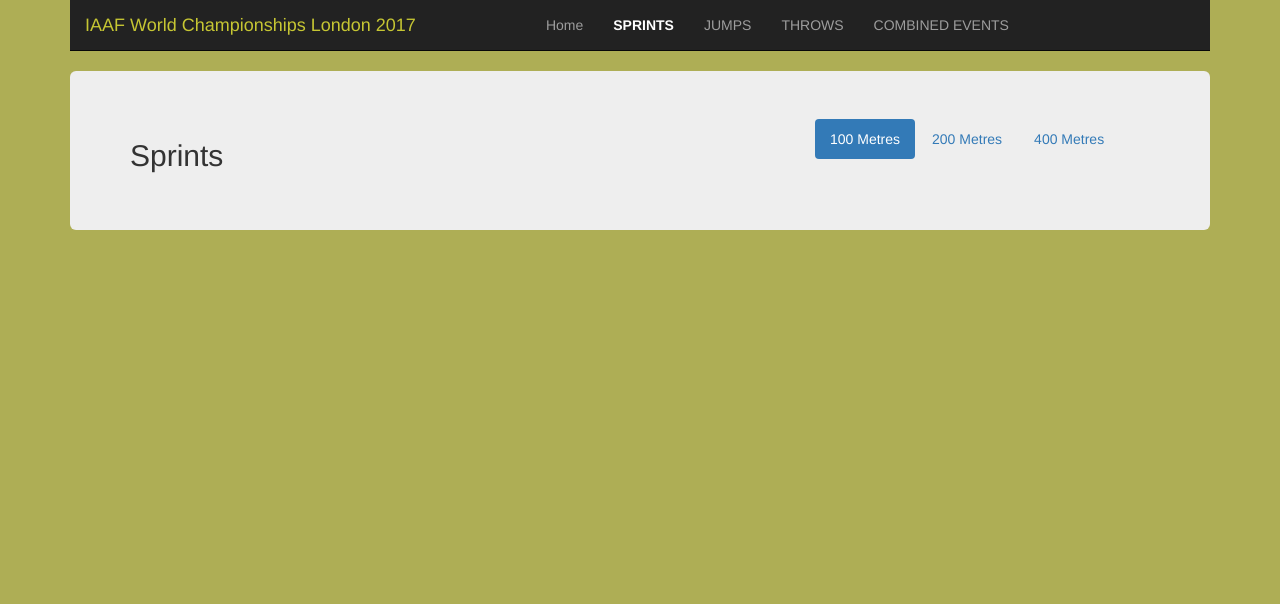
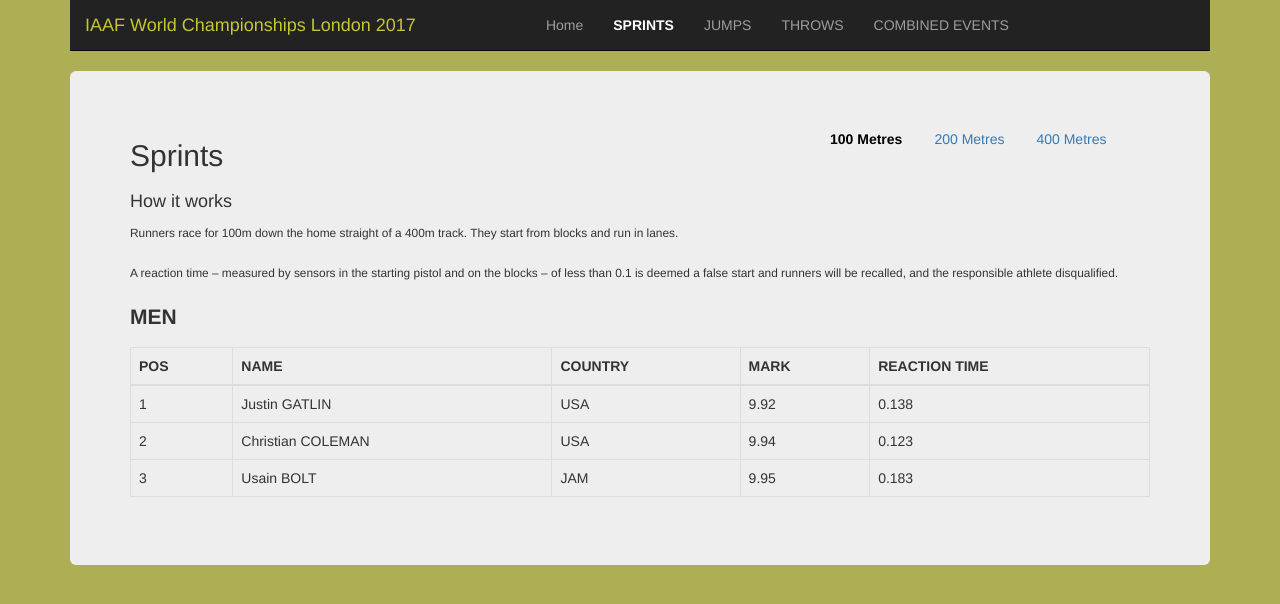
Before and after one commit to pluboj/react-IAAF, a React (Create React App) app: page /sprints/m100 in a window 1280 px wide. Shown: the top 604 px of the page. Built offline with nearby package versions, Linux system fonts and the light colour scheme.

Commit message:
Add sprints-data file

```diff
--- a/src/App.css
+++ b/src/App.css
@@ -16,3 +16,8 @@
 	outline: none !important;
 	font-weight: bold;
 }
+
+.nav-pills .active {
+	color: #000 !important;
+	font-weight: bold;
+}
--- a/src/components/Sprints.js
+++ b/src/components/Sprints.js
@@ -1,4 +1,7 @@
 import React from 'react';
+import { Route, NavLink } from 'react-router-dom';
+
+import m100 from './sprints/m100';
 
 const Sprints = () => (
 	<div className="container">
@@ -8,17 +11,13 @@
 					<h2>Sprints</h2>
 				</div>
 				<ul className="nav nav-pills">
-		        <li role="presentation" className="active">
-		        	<a href='/sprints/m100'>100 Metres</a>
-		        </li>
-		        <li role="presentation">
-		        	<a href='/sprints/m200'>200 Metres</a>
-		        </li>
-		        <li role="presentation">
-		        	<a href='/sprints/m400'>400 Metres</a>
-		        </li>
+					<li><NavLink to='/sprints/m100'>100 Metres</NavLink></li>
+					<li><NavLink to='/sprints/m200'>200 Metres</NavLink></li>
+					<li><NavLink to='/sprints/m400'>400 Metres</NavLink></li>
 		      	</ul>
 	      	</div>
+
+	      	<Route path="/sprints/m100" component={m100} />
 		</div>
 	</div>
 )
--- /dev/null
+++ b/src/components/sprints/SprintE.js
@@ -0,0 +1,13 @@
+import React from 'react';
+
+const SprintE = (props) => (
+    <tr>
+      <td>{props.pos}</td>
+      <td>{props.name}</td>
+      <td>{props.country}</td>
+      <td>{props.mark}</td>
+      <td>{props.reaction_time}</td>
+    </tr>
+);
+
+export default SprintE;
--- /dev/null
+++ b/src/components/sprints/m100.js
@@ -0,0 +1,40 @@
+import React from 'react';
+import SprintE from './SprintE';
+import { Sprint100m } from '../../data/sprints-data';
+
+const m100 = (props) => {
+  let results = Sprint100m.map((result) => {
+    return <SprintE pos={result.pos}
+                   name={result.name}
+                   country={result.country}
+                   mark={result.mark}
+                   reaction_time={result.reaction_time}
+                   key={"m100-"+ result.pos} />
+  });
+  return (
+  	<div>
+  		<h4>How it works</h4>
+  		<small>Runners race for 100m down the home straight of a 400m track. They start from blocks and run in lanes.</small>
+  		<br/><br/>
+  		<small>A reaction time – measured by sensors in the starting pistol and on the blocks – of less than 0.1 is deemed a false start and runners will be recalled, and the responsible athlete disqualified.</small>
+  		<br/><br/>
+  		<p><strong>MEN</strong></p>
+	    <table className="table table-bordered">
+	    	<thead>
+	    		<tr>
+		    		<th>POS</th>
+		    		<th>NAME</th>
+		    		<th>COUNTRY</th>
+		    		<th>MARK</th>
+		    		<th>REACTION TIME</th>
+	    		</tr>
+	    	</thead>
+	    	<tbody>
+	    		{results}
+	    	</tbody>
+	    </table>
+    </div>
+  );
+}
+
+export default m100;
--- a/src/data/sprints-data.js
+++ b/src/data/sprints-data.js
@@ -1,4 +1,26 @@
-export const Sprint100 = [];
+export const Sprint100m = [
+	{
+		pos: "1",
+		name: "Justin GATLIN",
+		country: "USA",
+		mark: "9.92",
+		reaction_time: "0.138"
+	},
+	{
+		pos: "2",
+		name: "Christian COLEMAN",
+		country: "USA",
+		mark: "9.94",
+		reaction_time: "0.123"
+	},
+	{
+		pos: "3",
+		name: "Usain BOLT",
+		country: "JAM",
+		mark: "9.95",
+		reaction_time: "0.183"
+	}
+];
 
 export const Sprint200 = [];
 
```
